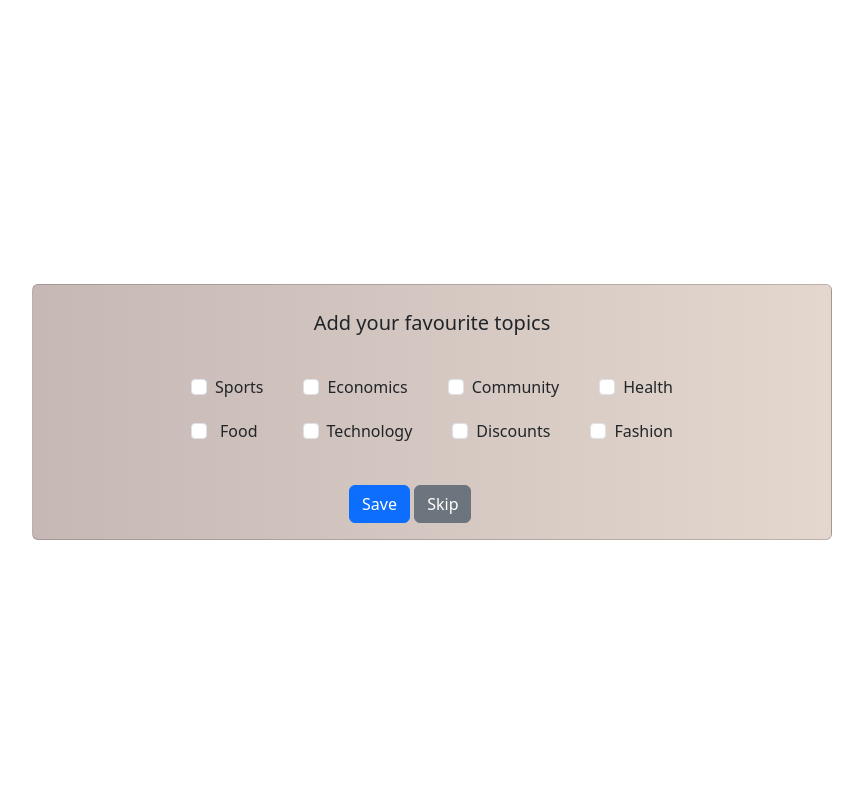
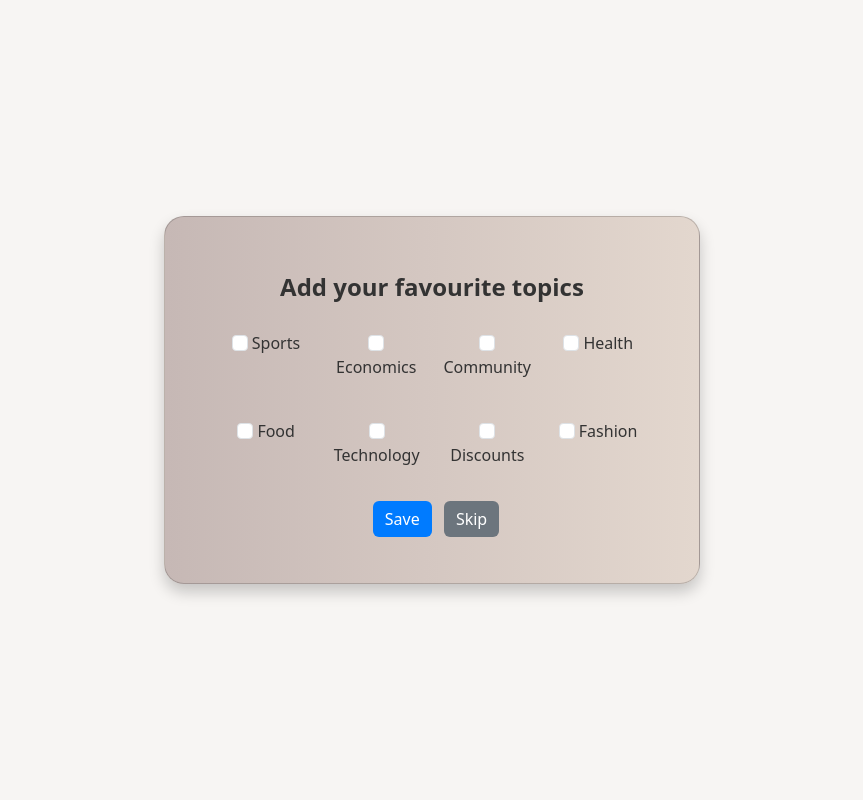
Before and after one commit to Shit-Heads/kynhackathon, a Flask app: page /favourites in a window 1280 px wide. Shown: the whole page, without its empty margins (208-1071 px from the left). Run offline with Flask 3, Linux system fonts and the light colour scheme; some libraries are stand-ins or nearby versions.

Commit message:
favourites ui changed

```diff
--- a/code/static/fav.css
+++ b/code/static/fav.css
@@ -4,42 +4,59 @@ body, html {
     display: flex;
     align-items: center;
     justify-content: center;
+    background: #f7f5f3;
 }
 
 .card {
-    width: 100vh;
-    height: 100vh;
+    width: 100%;
+    padding: 30px;
     background: linear-gradient(to right, #c6b8b5, #e3d7ce);
+    border-radius: 20px;
+    box-shadow: 0px 8px 15px rgba(0, 0, 0, 0.2);
     display: flex;
     align-items: center;
     justify-content: center;
 }
 
-.wrapper {
-    display: flex;
-    align-items: center;
+.card-title {
+    margin-top: 10px;
+    font-size: 1.5rem;
+    color: #333;
+    font-weight: 600;
 }
 
-.dropdown-menu{
-    margin:10px;
+.form-check-label {
+    font-size: 1rem;
+    color: #333;
 }
-.dropdown{
-    margin:15px;
+
+.form-check {
+    margin: 10px;
 }
-.form-check{
-    margin-left:10px;
-    margin-right:10px;
 
+.row {
+    margin-top: 20px;
 }
-.row{
-    margin-top:10px;
+
+.col {
+    margin: 10px 0;
 }
-.col{
-    margin:20px;
+
+button {
+    border-radius: 8px;
+    font-size: 1rem;
 }
-.card-title{
-    margin-top:10px;
+
+.btn-primary {
+    background-color: #007bff;
+    border: none;
 }
-#save_btn{
-    border-radius: 5px;
+
+.btn-secondary {
+    background-color: #6c757d;
+    border: none;
 }
+
+.btn-primary:hover, .btn-secondary:hover {
+    opacity: 0.9;
+}
--- a/code/static/login.css
+++ b/code/static/login.css
@@ -8,7 +8,7 @@
     font-family: 'Poppins', sans-serif;
 }
 body{
-    background: url("images/1.jpg");
+    background: url("code\images\bg.jpeg");
     background-size: cover;
     background-repeat: no-repeat;
     background-attachment: fixed;
--- a/code/templates/favourites.html
+++ b/code/templates/favourites.html
@@ -2,77 +2,59 @@
 <html lang="en">
 <head>
     <meta charset="UTF-8">
-    <meta http-equiv="X-UA-Compatible" content="IE=edge">
     <meta name="viewport" content="width=device-width, initial-scale=1.0">
-    <link href='https://unpkg.com/boxicons@2.1.4/css/boxicons.min.css' rel='stylesheet'>
+    <link href="https://cdn.jsdelivr.net/npm/bootstrap@5.3.3/dist/css/bootstrap.min.css" rel="stylesheet">
     <link rel="stylesheet" href="../static/fav.css">
-    <link href="https://cdn.jsdelivr.net/npm/bootstrap@5.3.3/dist/css/bootstrap.min.css" rel="stylesheet">
     <title>Favourite Topics</title>
 </head>
 <body>
-    <div class="container mt-4">
+    <div class="container">
         <div class="card">
             <div class="card-body">
-                <h5 class="card-title" style="text-align: center; margin-bottom: 40px; font-weight: 500;">Add your favourite topics</h5>
+                <h5 class="card-title text-center">Add your favourite topics</h5>
                 <form method="POST" action="{{ url_for('favourites') }}">
-                    <div class="form-check">
                     <div class="container text-center">
                         <div class="row">
                             <div class="col">
                                 <input class="form-check-input" type="checkbox" name="topics" value="Sports" id="flexCheckSports">
-                            <label class="form-check-label" for="flexCheckSports">
-                             Sports
-                            </label>
+                                <label class="form-check-label" for="flexCheckSports">Sports</label>
                             </div>
                             <div class="col">
                                 <input class="form-check-input" type="checkbox" name="topics" value="Economics" id="flexCheckEconomics">
-                            <label class="form-check-label" for="flexCheckEconomics">
-                             Economics
-                            </label>
+                                <label class="form-check-label" for="flexCheckEconomics">Economics</label>
                             </div>
                             <div class="col">
                                 <input class="form-check-input" type="checkbox" name="topics" value="Community" id="flexCheckCommunity">
-                            <label class="form-check-label" for="flexCheckCommunity">
-                             Community
-                            </label>
+                                <label class="form-check-label" for="flexCheckCommunity">Community</label>
                             </div>
                             <div class="col">
                                 <input class="form-check-input" type="checkbox" name="topics" value="Health" id="flexCheckHealth">
-                            <label class="form-check-label" for="flexCheckHealth">
-                             Health
-                            </label>
+                                <label class="form-check-label" for="flexCheckHealth">Health</label>
                             </div>
                         </div>
                         <div class="row">
                             <div class="col">
-                              <input class="form-check-input" type="checkbox" name="topics" value="Sports" id="flexCheckSports">
-                              <label class="form-check-label" for="flexCheckSports">
-                               Food
-                              </label>
+                                <input class="form-check-input" type="checkbox" name="topics" value="Food" id="flexCheckFood">
+                                <label class="form-check-label" for="flexCheckFood">Food</label>
                             </div>
                             <div class="col">
-                              <input class="form-check-input" type="checkbox" name="topics" value="Economics" id="flexCheckEconomics">
-                              <label class="form-check-label" for="flexCheckEconomics">
-                                Technology
-                              </label>
+                                <input class="form-check-input" type="checkbox" name="topics" value="Technology" id="flexCheckTechnology">
+                                <label class="form-check-label" for="flexCheckTechnology">Technology</label>
                             </div>
                             <div class="col">
-                              <input class="form-check-input" type="checkbox" name="topics" value="Community" id="flexCheckCommunity">
-                              <label class="form-check-label" for="flexCheckCommunity">
-                               Discounts
-                              </label>
+                                <input class="form-check-input" type="checkbox" name="topics" value="Discounts" id="flexCheckDiscounts">
+                                <label class="form-check-label" for="flexCheckDiscounts">Discounts</label>
                             </div>
                             <div class="col">
-                              <input class="form-check-input" type="checkbox" name="topics" value="Health" id="flexCheckHealth">
-                              <label class="form-check-label" for="flexCheckHealth">
-                                 Fashion
-                              </label>
+                                <input class="form-check-input" type="checkbox" name="topics" value="Fashion" id="flexCheckFashion">
+                                <label class="form-check-label" for="flexCheckFashion">Fashion</label>
                             </div>
                         </div>
                     </div>
+                    <div class="text-center mt-4">
+                        <button type="submit" class="btn btn-primary mx-2">Save</button>
+                        <a href="{{ url_for('dashboard') }}" class="btn btn-secondary">Skip</a>
                     </div>
-                    <button type="submit" class="btn btn-primary" style="margin-left:200px; margin-top:20px;" >Save</button>
-                    <a href="{{ url_for('dashboard') }}" class="btn btn-secondary" style="margin-top:20px;">Skip</a>
                 </form>
             </div>
         </div>
```
Lines whose indentation alone changed are shown as unchanged.
